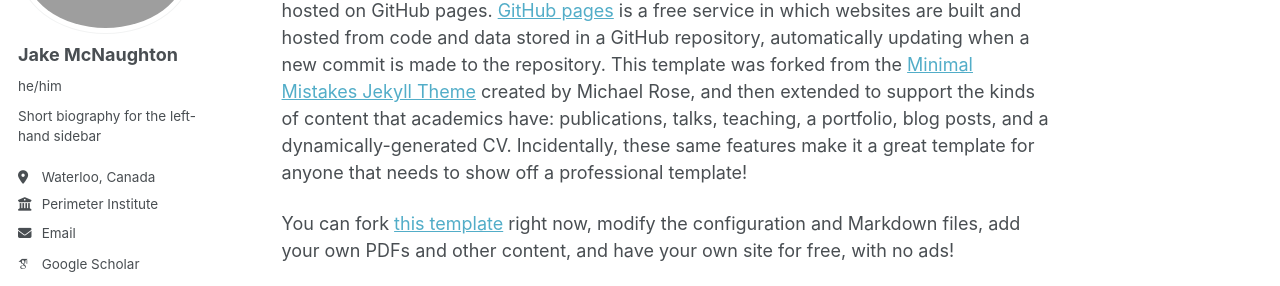
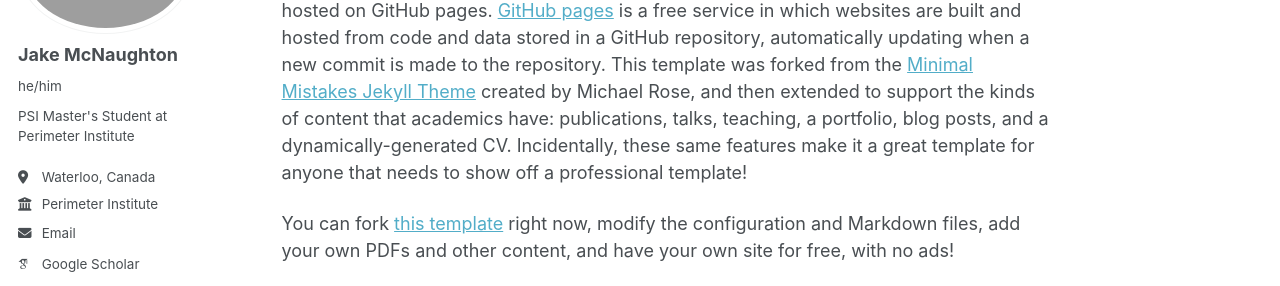
Before and after one commit to jakemcnaughton/jakemcnaughton.github.io, a Jekyll site: the page built from _pages/about.md, in a window 1280 px wide. Shown: the part 199-485 px from the top of the page. Built offline with Jekyll 4.4.1, drawn with Linux system fonts in a browser that asks for light colours; some web fonts are replaced; a script bundle is joined from its source files by our own code; library files that are not in the unit come from our copies.

Commit message:
Update bio in _config.yml

```diff
--- a/_config.yml
+++ b/_config.yml
@@ -26,7 +26,7 @@
   avatar           : "Jake McNaughton _ GS_Cropped.jpg"
   name             : "Jake McNaughton"
   pronouns         : "he/him"# example: "she/her"
-  bio              : "Short biography for the left-hand sidebar"
+  bio              : "PSI Master's Student at Perimeter Institute"
   location         : "Waterloo, Canada"
   employer         : "Perimeter Institute"
   uri              : # URL
```
